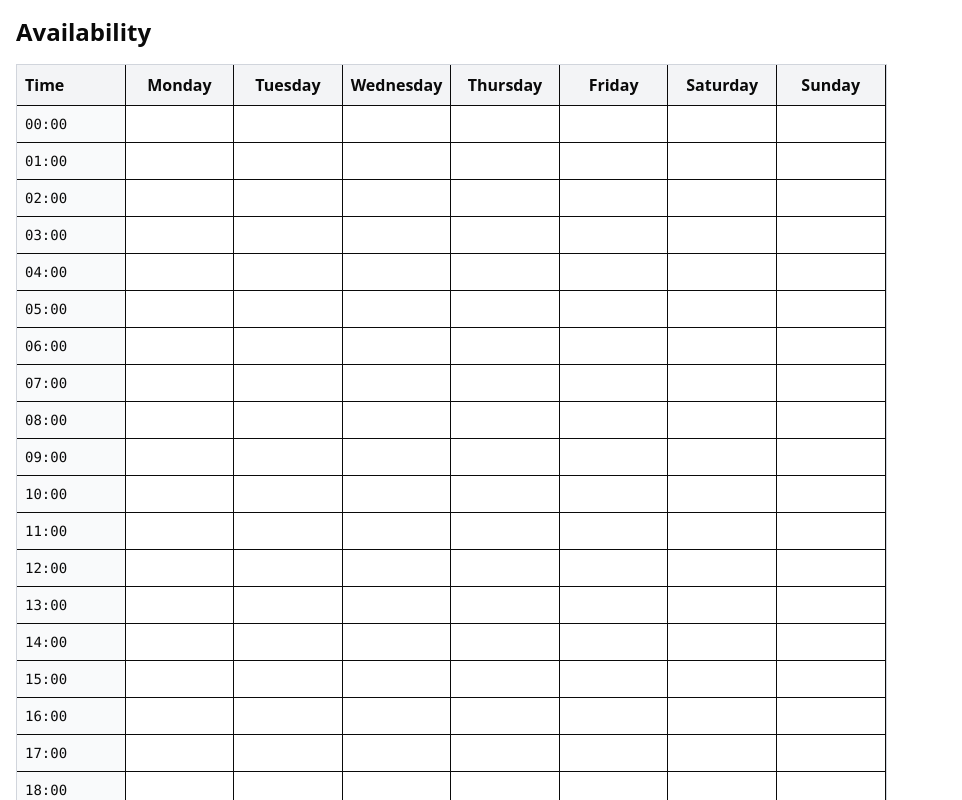
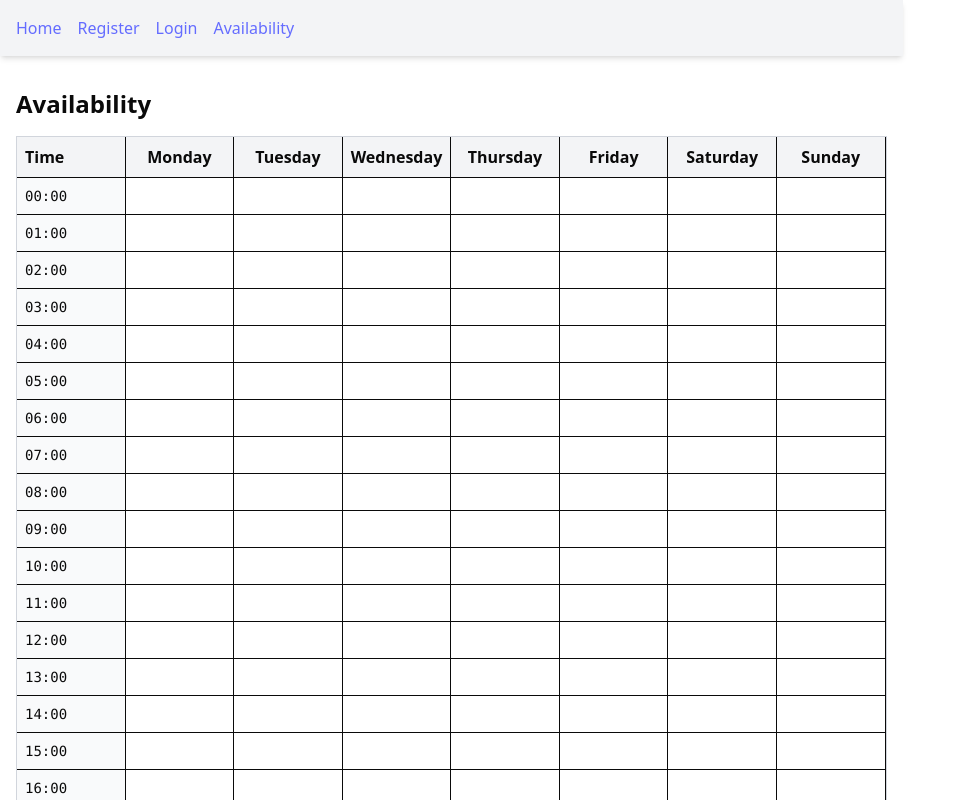
Before and after one commit to ZsigriPeter/Team-Availability-Calendar, a React (Vite) app in the folder frontend/: page / in a window 1280 px wide. Shown: the top 800 px of the page, without its empty margins (0-962 px from the left). Built offline with nearby package versions, Linux system fonts and the light colour scheme.

Commit message:
Navigation

```diff
--- a/frontend/src/App.tsx
+++ b/frontend/src/App.tsx
@@ -1,12 +1,15 @@
+// App.tsx
 import { BrowserRouter as Router, Routes, Route } from 'react-router-dom';
 import WeeklyViewPage from './pages/WeeklyViewPage';
 import AvailabilityPage from './pages/AvailabilityPage';
 import RegisterPage from '@/pages/RegisterPage';
 import LoginPage from '@/pages/LoginPage';
+import { Navbar } from './components/Navbar';
 
 function App() {
   return (
     <Router>
+      <Navbar />
       <Routes>
         <Route path="/" element={<WeeklyViewPage />} />
         <Route path="/events" element={<AvailabilityPage />} />
@@ -16,6 +19,6 @@
       </Routes>
     </Router>
   );
-};
+}
 
 export default App;
--- /dev/null
+++ b/frontend/src/components/Navbar.tsx
@@ -0,0 +1,13 @@
+// components/Navbar.tsx
+import { Link } from 'react-router-dom'
+
+export const Navbar = () => {
+  return (
+    <nav className="bg-gray-100 p-4 shadow-md mb-4 flex gap-4">
+      <Link to="/">Home</Link>
+      <Link to="/register">Register</Link>
+      <Link to="/login">Login</Link>
+      <Link to="/events">Availability</Link>
+    </nav>
+  )
+}
```
